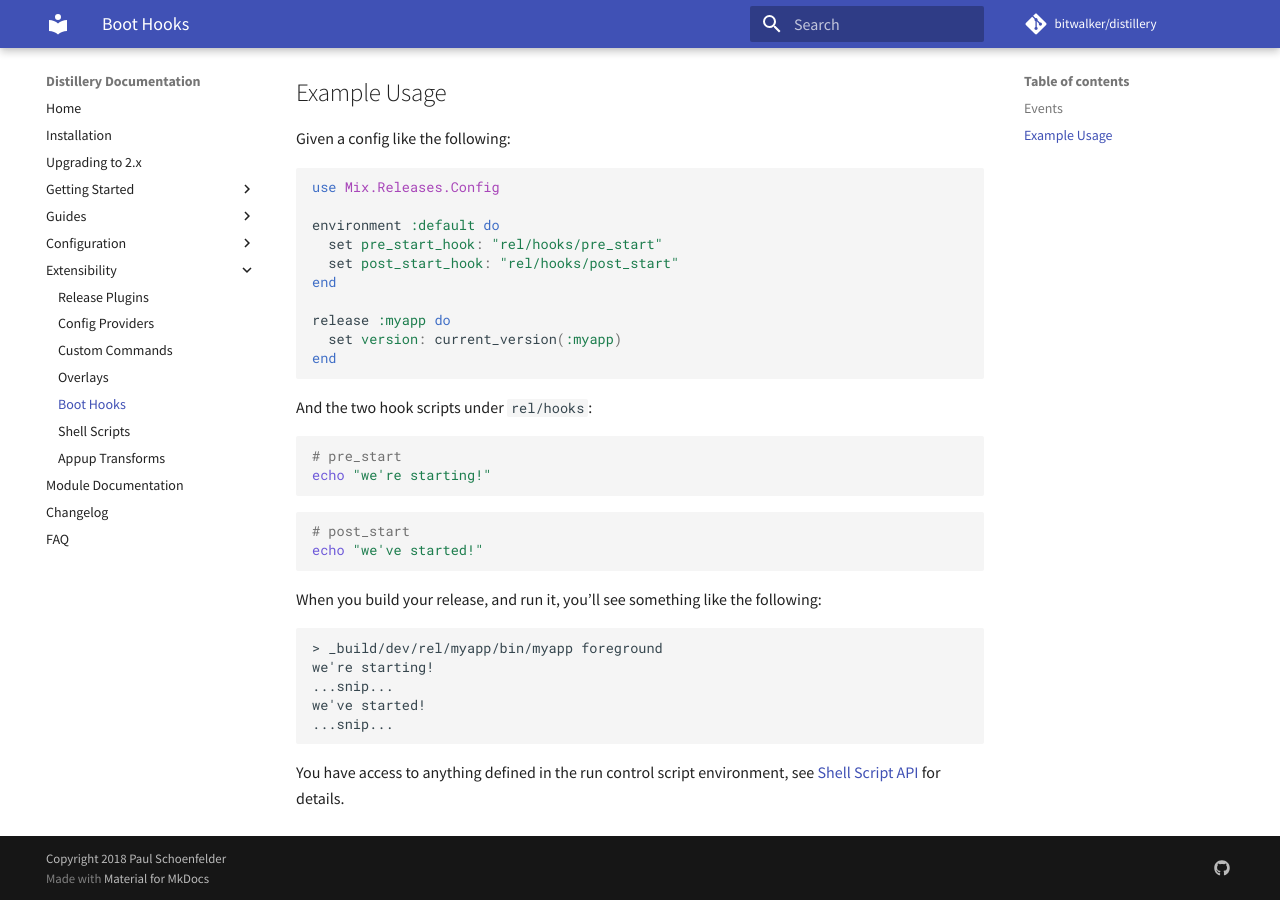
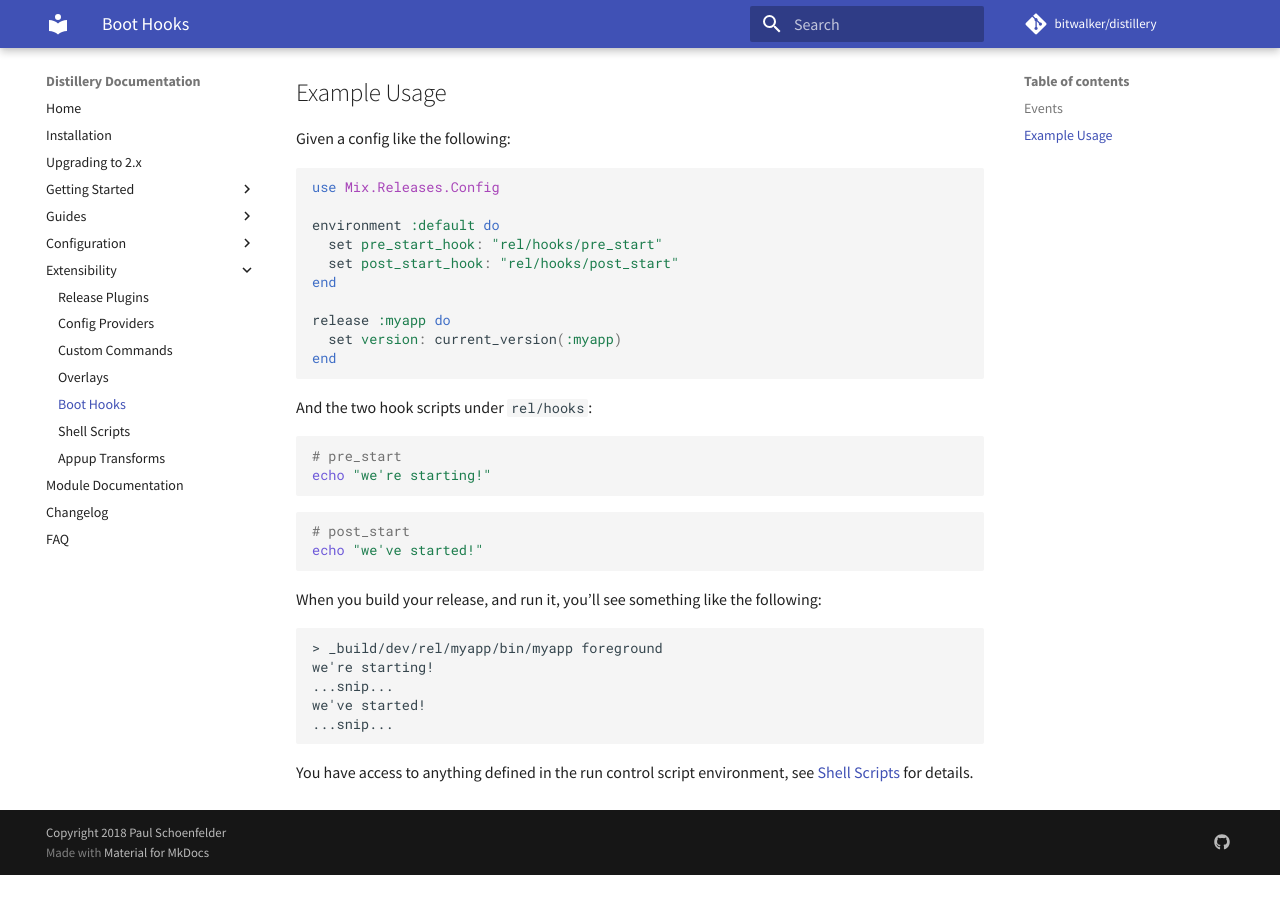
Before and after one commit to bitwalker/distillery, an MkDocs documentation site: the page built from docs/extensibility/boot_hooks.md, in a window 1280 px wide and 900 px high, scrolled down 506 px. Built offline with MkDocs 1.6.1 and Material for MkDocs 9.7.7, drawn with Linux system fonts in a browser that asks for light colours; comment, search, counter and statistics services are not loaded; after the commit the page ends 1381 px from its top, so only the background shows below that.

Commit message:
Fix broken link in docs

````diff
--- a/docs/extensibility/boot_hooks.md
+++ b/docs/extensibility/boot_hooks.md
@@ -53,4 +53,4 @@ we've started!
 ...snip...
 ```
 
-You have access to anything defined in the run control script environment, see [Shell Script API](https://hexdocs.pm/distillery/shell-script-api.html) for details.
+You have access to anything defined in the run control script environment, see [Shell Scripts](shell_scripts.md) for details.
````
Also changed, not shown: docs/extensibility/custom_commands.md (+1 -1 lines).
